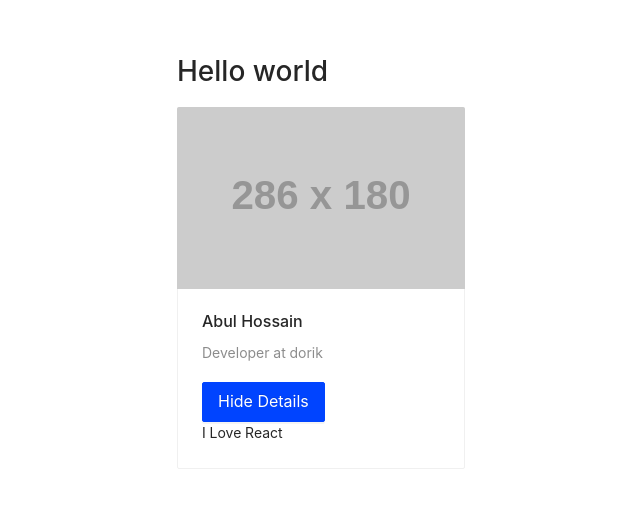
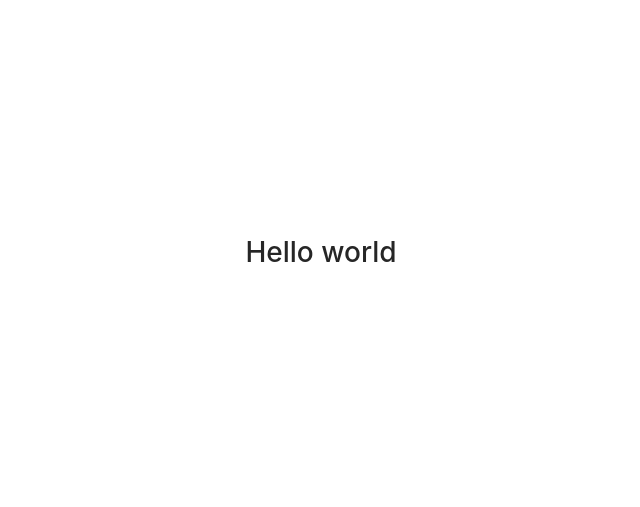
Before and after one commit to abul2285/hello-testing-library, a Next.js app: page / in a window 1280 px wide. Shown: the part 141-648 px from the top of the page, without its empty margins (319-959 px from the left). Built offline with nearby package versions, Linux system fonts and the light colour scheme.

Commit message:
feat: refactor container component

```diff
--- a/components/Container/Container.js
+++ b/components/Container/Container.js
@@ -5,7 +5,7 @@ const ContainerStc = styled.div`
   display: flex;
   align-items: center;
   justify-content: center;
-  height: 100vh;
+  min-height: 100vh;
   div {
     max-width: 500px;
   }
--- a/pages/index.tsx
+++ b/pages/index.tsx
@@ -1,13 +1,6 @@
-import Profile from '@/components/Profile/Profile';
 import Container from '@/components/Container/Container';
 import Head from 'next/head';
 import styles from '../styles/Home.module.css';
-
-const user = {
-  name: 'Abul Hossain',
-  title: 'Developer at dorik',
-  details: 'I Love React',
-};
 
 export default function Home() {
   return (
@@ -19,8 +12,6 @@ export default function Home() {
       </Head>
       <Container>
         <h1>Hello world</h1>
-
-        <Profile name={user.name} title={user.title} details={user.details} />
       </Container>
     </div>
   );
```
